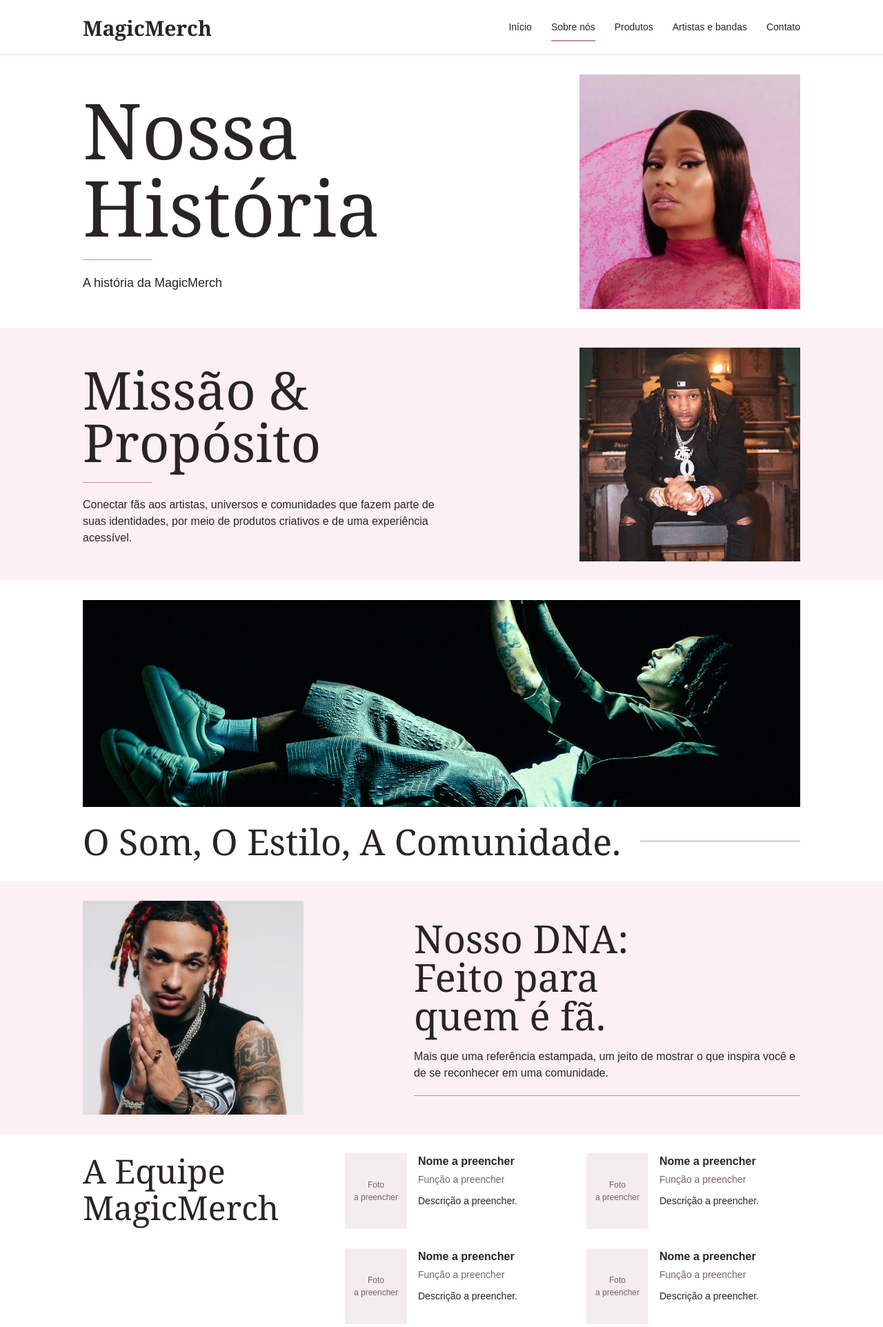
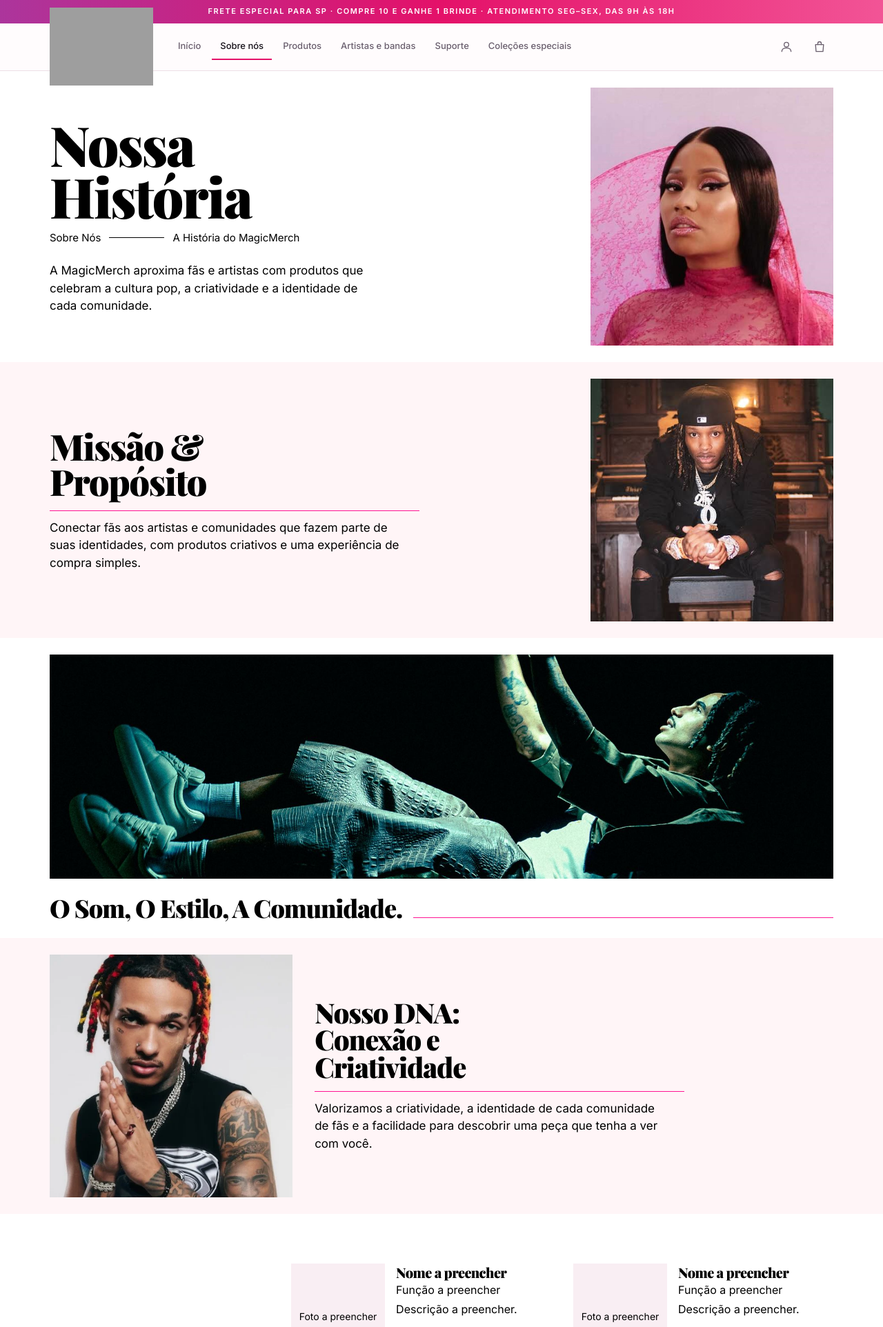
Before and after one commit to guiisilva00/MagicMerch, a PHP site: page /sobre.php in a window 1280 px wide. Shown: the top 1924 px of the page at 69% size. Run offline with PHP 8.4, Linux system fonts and the light colour scheme; some web fonts are replaced; grey boxes are pictures that could not be loaded.

Commit message:
Pagina sobre nós adicionada

```diff
--- a/assets/css/sobre.css
+++ /dev/null
@@ -1,235 +0,0 @@
-* {
-    box-sizing: border-box;
-}
-
-body {
-    min-width: 1100px;
-    margin: 0;
-    color: #292428;
-    background: #ffffff;
-    font-family: Arial, sans-serif;
-    font-size: 16px;
-    line-height: 1.5;
-}
-
-.container {
-    width: 1040px;
-    margin: 0 auto;
-}
-
-a {
-    color: inherit;
-    text-decoration: none;
-}
-
-h1, h2, h3, p {
-    margin: 0;
-}
-
-h1, h2, .logo {
-    font-family: Georgia, serif;
-    font-weight: normal;
-}
-
-.cabecalho {
-    height: 80px;
-    border-bottom: 1px solid #f0dce3;
-}
-
-.cabecalho-conteudo, .rodape-conteudo {
-    display: flex;
-    align-items: center;
-    justify-content: space-between;
-}
-
-.cabecalho-conteudo {
-    height: 80px;
-}
-
-.logo {
-    font-size: 30px;
-    font-weight: bold;
-}
-
-.navegacao, .rodape-links {
-    display: flex;
-    align-items: center;
-    gap: 28px;
-}
-
-.navegacao {
-    font-size: 14px;
-}
-
-.navegacao a {
-    padding: 8px 0;
-    border-bottom: 2px solid transparent;
-}
-
-.navegacao a[aria-current="page"] {
-    border-bottom-color: #cf86a0;
-}
-
-.secao {
-    padding: 28px 0;
-}
-
-.rosa {
-    background: #fcf0f4;
-}
-
-.colunas {
-    display: flex;
-    align-items: center;
-    justify-content: space-between;
-    gap: 80px;
-}
-
-.historia-texto, .missao-texto {
-    width: 640px;
-}
-
-h1 {
-    font-size: 112px;
-    line-height: 1;
-}
-
-.linha {
-    width: 100px;
-    height: 1px;
-    margin: 20px 0;
-    background: #cf86a0;
-}
-
-.historia-legenda {
-    font-size: 18px;
-}
-
-.foto {
-    display: block;
-    flex-shrink: 0;
-    object-fit: cover;
-    object-position: center top;
-}
-
-.historia-foto {
-    width: 320px;
-    height: 340px;
-}
-
-.retrato {
-    width: 320px;
-    height: 310px;
-}
-
-.missao-texto h2 {
-    font-size: 76px;
-    line-height: 1;
-}
-
-.missao-texto p {
-    width: 540px;
-}
-
-.destaque-foto {
-    width: 1040px;
-    height: 300px;
-    object-position: center;
-}
-
-.destaque-legenda {
-    display: flex;
-    align-items: center;
-    gap: 28px;
-    margin-top: 20px;
-}
-
-.destaque-legenda h2 {
-    font-size: 52px;
-    line-height: 1.15;
-}
-
-.destaque-legenda .linha {
-    flex: 1;
-}
-
-.dna-texto {
-    width: 560px;
-}
-
-.dna-texto h2 {
-    font-size: 56px;
-    line-height: 1;
-    margin-bottom: 20px;
-}
-
-.dna-texto .linha {
-    width: 560px;
-    margin-bottom: 0;
-}
-
-.equipe-conteudo {
-    align-items: flex-start;
-    gap: 40px;
-}
-
-.equipe-conteudo h2 {
-    width: 340px;
-    font-size: 48px;
-    line-height: 1.1;
-}
-
-.equipe-grade {
-    display: grid;
-    grid-template-columns: 310px 310px;
-    gap: 28px 40px;
-}
-
-.integrante {
-    display: flex;
-    align-items: flex-start;
-    gap: 16px;
-}
-
-.equipe-foto {
-    display: flex;
-    align-items: center;
-    justify-content: center;
-    flex-shrink: 0;
-    width: 90px;
-    height: 110px;
-    background: #f4edef;
-    color: #75636b;
-    font-size: 12px;
-    text-align: center;
-}
-
-.integrante-texto {
-    font-size: 14px;
-}
-
-.integrante h3 {
-    font-size: 16px;
-}
-
-.funcao {
-    margin: 4px 0 10px;
-    color: #75636b;
-}
-
-.rodape {
-    padding: 28px 0;
-    background: #252126;
-    color: #ffffff;
-}
-
-.rodape-links {
-    font-size: 12px;
-    letter-spacing: 1px;
-}
-
-.copyright {
-    margin-top: 24px;
-    color: #d3cbd0;
-    font-size: 12px;
-}
--- a/assets/css/style.css
+++ b/assets/css/style.css
@@ -1310,23 +1310,172 @@ textarea {
   color: var(--ink-2);
 }
 
-/* Imagens da página Sobre nós. */
+/* Página Sobre nós. */
+.pagina-sobre {
+  color: #000;
+}
+
+.pagina-sobre .faixa {
+  padding-block: var(--s-5);
+  background-color: #fff;
+}
+
+.pagina-sobre .faixa--pastel {
+  background-color: #fff5f7;
+}
+
+.sobre__colunas {
+  display: grid;
+  grid-template-columns: minmax(0, 1fr) minmax(0, 31%);
+  align-items: center;
+  gap: var(--s-6);
+}
+
+.sobre__colunas--imagem-esquerda {
+  grid-template-columns: minmax(0, 31%) minmax(0, 1fr);
+}
+
+.sobre__texto h1 {
+  font-size: 5rem;
+  line-height: 0.94;
+  margin-bottom: var(--s-3);
+}
+
+.sobre__texto h2 {
+  font-size: 3.25rem;
+  line-height: 0.98;
+}
+
+.sobre__colunas--imagem-esquerda h2 {
+  font-size: 2.5rem;
+}
+
+.sobre__texto p {
+  color: #000;
+  font-size: 1.0625rem;
+  line-height: 1.5;
+}
+
+.sobre__texto h2 + p {
+  max-width: 50ch;
+  margin-top: var(--s-4);
+  padding-top: var(--s-3);
+  border-top: 1px solid #ff1493;
+}
+
+.sobre__texto .sobre__legenda {
+  display: flex;
+  align-items: center;
+  flex-wrap: wrap;
+  gap: var(--s-3);
+  font-size: 0.9375rem;
+}
+.sobre__texto .sobre__apresentacao {
+  max-width: 45ch;
+  margin-top: var(--s-5);
+}
+
+.sobre__traco {
+  display: block;
+  width: 5rem;
+  height: 1px;
+  background: #000;
+}
+
 .sobre__imagem {
   width: 100%;
-  max-width: 42rem;
-  aspect-ratio: 16 / 9;
-  margin-top: var(--s-5);
+  aspect-ratio: 1 / 1;
   overflow: hidden;
-  border: 1px solid var(--line);
-  border-radius: var(--radius-sm);
   background: var(--paper-2);
+}
+
+.sobre__imagem--retrato {
+  aspect-ratio: 0.94;
 }
 
 .sobre__imagem img {
   width: 100%;
   height: 100%;
   object-fit: cover;
-  object-position: center;
+}
+
+.sobre__imagem--larga {
+  aspect-ratio: 3.5 / 1;
+}
+
+.sobre__destaque-titulo {
+  display: flex;
+  align-items: baseline;
+  gap: var(--s-4);
+  margin-top: var(--s-5);
+}
+
+.sobre__destaque-titulo h2 {
+  font-size: 2.25rem;
+}
+
+.sobre__destaque-titulo .sobre__traco {
+  flex: 1;
+  width: auto;
+  min-width: 80px;
+  background: #ff1493;
+}
+
+.sobre__final {
+  grid-template-columns: minmax(0, 28%) minmax(0, 1fr);
+  align-items: center;
+  padding-block: var(--s-7);
+}
+
+.sobre__final h2 {
+  width: fit-content;
+  padding-bottom: var(--s-3);
+  border-bottom: 1px solid #ff1493;
+  font-size: 2.75rem;
+}
+
+.sobre__equipe {
+  display: grid;
+  grid-template-columns: repeat(2, minmax(0, 1fr));
+  column-gap: var(--s-6);
+  row-gap: var(--s-7);
+}
+
+.sobre__integrante {
+  display: flex;
+  align-items: flex-start;
+  gap: var(--s-4);
+  min-width: 0;
+}
+
+.sobre__foto {
+  display: flex;
+  flex-shrink: 0;
+  align-items: center;
+  justify-content: center;
+  width: 136px;
+  height: 156px;
+  padding: var(--s-1);
+  background: var(--paper-2);
+  color: #000;
+  font-size: 0.875rem;
+  line-height: 1.35;
+  text-align: center;
+}
+
+.sobre__integrante h3 {
+  font-size: 1.25rem;
+  line-height: 1.3;
+}
+
+.sobre__integrante p {
+  color: #000;
+  font-size: 1rem;
+  line-height: 1.5;
+}
+
+.sobre__integrante p + p {
+  margin-top: var(--s-1);
 }
 
 /* -------------------------------------------------------------------------
--- a/sobre.php
+++ b/sobre.php
@@ -1,75 +1,70 @@
-<!DOCTYPE html>
-<html lang="pt-BR">
-<head>
-    <meta charset="UTF-8">
-    <meta name="viewport" content="width=device-width, initial-scale=1.0">
-    <title>Sobre nós | MagicMerch</title>
-    <link rel="icon" type="image/png" href="assets/img/favicon.png">
-    <link rel="stylesheet" href="assets/css/sobre.css">
-</head>
-<body>
-<header class="cabecalho">
-    <div class="container cabecalho-conteudo">
-        <a class="logo" href="index.php">MagicMerch</a>
-        <nav class="navegacao" aria-label="Navegação principal">
-            <a href="index.php">Início</a>
-            <a href="sobre.php" aria-current="page">Sobre nós</a>
-            <a href="produtos.php">Produtos</a>
-            <a href="artistas.php">Artistas e bandas</a>
-            <a href="#contato">Contato</a>
-        </nav>
-    </div>
-</header>
-<main>
-    <section class="secao" aria-labelledby="historia-titulo">
-        <div class="container colunas">
-            <div class="historia-texto">
-                <h1 id="historia-titulo">Nossa<br>História</h1>
-                <div class="linha" aria-hidden="true"></div>
-                <p class="historia-legenda">A história da MagicMerch</p>
+<?php
+$tituloPagina = 'Sobre Nós';
+$paginaNavegacaoAtiva = 'Sobre nós';
+require_once 'includes/header.php';
+?>
+<main class="pagina-sobre">
+    <section class="faixa" aria-labelledby="sobre-titulo">
+        <div class="container sobre__colunas">
+            <div class="sobre__texto">
+                <h1 id="sobre-titulo">Nossa<br>História</h1>
+                <p class="sobre__legenda"><span>Sobre Nós</span><span class="sobre__traco" aria-hidden="true"></span><span>A História do MagicMerch</span></p>
+                <p class="sobre__apresentacao">A MagicMerch aproxima fãs e artistas com produtos que celebram a cultura pop, a criatividade e a identidade de cada comunidade.</p>
             </div>
-            <img class="foto historia-foto" src="assets/img/quem_somos/nicki-minaj.jpg" alt="Nicki Minaj com roupa e véu rosa" width="320" height="340">
-        </div>
-    </section>
-    <section class="secao rosa" aria-labelledby="missao-titulo">
-        <div class="container colunas">
-            <div class="missao-texto">
-                <h2 id="missao-titulo">Missão &amp;<br>Propósito</h2>
-                <div class="linha" aria-hidden="true"></div>
-                <p>Conectar fãs aos artistas, universos e comunidades que fazem parte de suas identidades, por meio de produtos criativos e de uma experiência acessível.</p>
-            </div>
-            <img class="foto retrato" src="assets/img/quem_somos/images.jpg" alt="Artista de boné preto sentado em frente a um piano" width="320" height="310">
-        </div>
-    </section>
-    <section class="secao" aria-labelledby="comunidade-titulo">
-        <div class="container">
-            <img class="foto destaque-foto" src="assets/img/quem_somos/matue-foto-jp-maia.jpg" alt="Matuê em uma composição horizontal com iluminação verde" width="1040" height="300">
-            <div class="destaque-legenda">
-                <h2 id="comunidade-titulo">O Som, O Estilo, A Comunidade.</h2>
-                <div class="linha" aria-hidden="true"></div>
+            <div class="sobre__imagem sobre__imagem--retrato">
+                <img src="assets/img/quem_somos/nicki-minaj.jpg" alt="Nicki Minaj em um retrato com tons de rosa" width="1280" height="720">
             </div>
         </div>
     </section>
-    <section class="secao rosa" aria-labelledby="dna-titulo">
-        <div class="container colunas">
-            <img class="foto retrato" src="assets/img/quem_somos/Brandao-984x553.webp" alt="Brandão com as mãos unidas diante de um fundo claro" width="320" height="310">
-            <div class="dna-texto">
-                <h2 id="dna-titulo">Nosso DNA:<br>Feito para<br>quem é fã.</h2>
-                <p>Mais que uma referência estampada, um jeito de mostrar o que inspira você e de se reconhecer em uma comunidade.</p>
-                <div class="linha" aria-hidden="true"></div>
+
+    <section class="faixa faixa--pastel" aria-labelledby="proposito-titulo">
+        <div class="container sobre__colunas">
+            <div class="sobre__texto">
+                <h2 id="proposito-titulo">Missão &amp;<br>Propósito</h2>
+                <p>Conectar fãs aos artistas e comunidades que fazem parte de suas identidades, com produtos criativos e uma experiência de compra simples.</p>
+            </div>
+            <div class="sobre__imagem">
+                <img src="assets/img/quem_somos/images.jpg" alt="Artista de boné preto sentado diante de um piano" width="681" height="450" loading="lazy">
             </div>
         </div>
     </section>
-    <section class="secao" aria-labelledby="equipe-titulo">
-        <div class="container colunas equipe-conteudo">
-            <h2 id="equipe-titulo">A Equipe<br>MagicMerch</h2>
-            <div class="equipe-grade">
+
+    <section class="faixa" aria-labelledby="historia-titulo">
+        <div class="container">
+            <div class="sobre__imagem sobre__imagem--larga">
+                <img src="assets/img/quem_somos/matue-foto-jp-maia.jpg" alt="Matuê em uma foto com iluminação esverdeada" width="1920" height="1080" loading="lazy">
+            </div>
+            <div class="sobre__destaque-titulo">
+                <h2 id="historia-titulo">O Som, O Estilo, A Comunidade.</h2>
+                <span class="sobre__traco" aria-hidden="true"></span>
+            </div>
+        </div>
+    </section>
+
+    <section class="faixa faixa--pastel" aria-labelledby="valores-titulo">
+        <div class="container sobre__colunas sobre__colunas--imagem-esquerda">
+            <div class="sobre__imagem">
+                <img src="assets/img/quem_somos/Brandao-984x553.webp" alt="Brandão com as mãos unidas diante de um fundo claro" width="984" height="553" loading="lazy">
+            </div>
+            <div class="sobre__texto">
+                <h2 id="valores-titulo">Nosso DNA:<br>Conexão e<br>Criatividade</h2>
+                <p>Valorizamos a criatividade, a identidade de cada comunidade de fãs e a facilidade para descobrir uma peça que tenha a ver com você.</p>
+            </div>
+        </div>
+    </section>
+
+    <section class="faixa" aria-labelledby="equipe-titulo">
+        <div class="container sobre__colunas sobre__final">
+            <div>
+                <h2 id="equipe-titulo">A Equipe<br>MagicMerch</h2>
+            </div>
+            <div class="sobre__equipe">
                 <?php for ($integrante = 0; $integrante < 4; $integrante++): ?>
-                    <article class="integrante" aria-label="Integrante a preencher">
-                        <div class="equipe-foto" role="img" aria-label="Foto do integrante a preencher">Foto<br>a preencher</div>
-                        <div class="integrante-texto">
+                    <article class="sobre__integrante">
+                        <div class="sobre__foto" role="img" aria-label="Foto do integrante a preencher">Foto a preencher</div>
+                        <div>
                             <h3>Nome a preencher</h3>
-                            <p class="funcao">Função a preencher</p>
+                            <p>Função a preencher</p>
                             <p>Descrição a preencher.</p>
                         </div>
                     </article>
@@ -78,18 +73,4 @@
         </div>
     </section>
 </main>
-<footer class="rodape" id="contato">
-    <div class="container">
-        <div class="rodape-conteudo">
-            <a class="logo" href="index.php">MagicMerch</a>
-            <nav class="rodape-links" aria-label="Navegação do rodapé">
-                <a href="sobre.php">SOBRE</a>
-                <a href="produtos.php">LOJA</a>
-                <a href="#contato">CONTATO</a>
-            </nav>
-        </div>
-        <p class="copyright">&copy; <?= date('Y') ?> MagicMerch. Todos os direitos reservados.</p>
-    </div>
-</footer>
-</body>
-</html>
+<?php require 'includes/footer.php'; ?>
```
